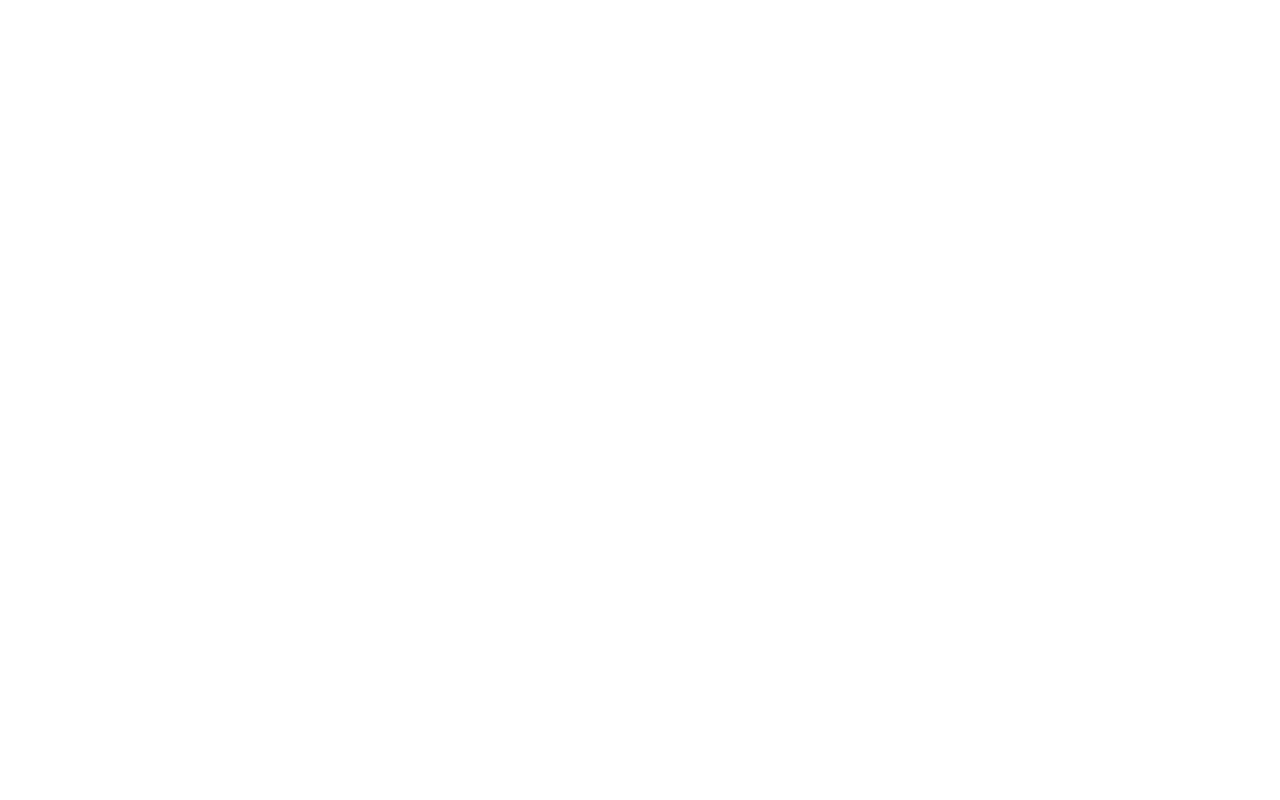
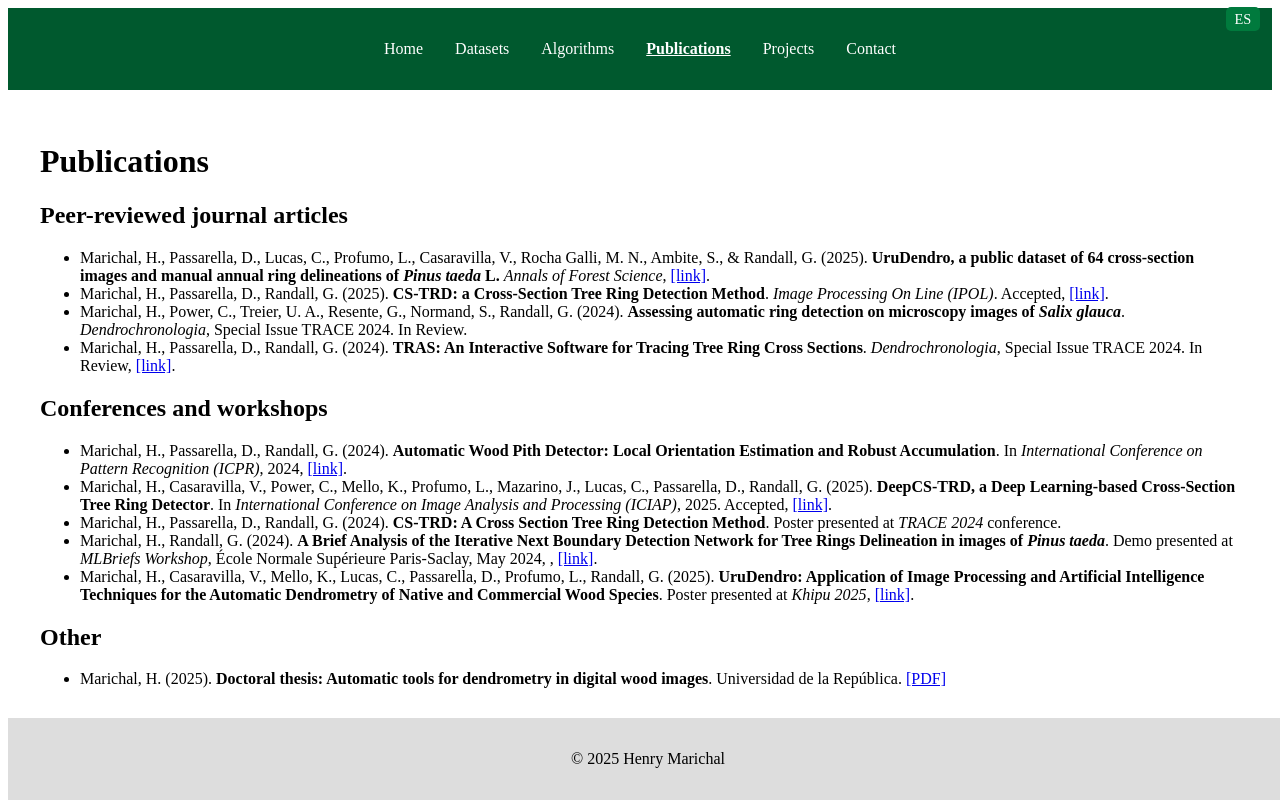
Before and after one commit to hmarichal93/uruDendro, a plain HTML site: page publicaciones.html in a window 1280 px wide. Drawn offline with Linux system fonts and the light colour scheme.

Commit message:
publicaciones

```diff
--- a/publicaciones.html
+++ b/publicaciones.html
@@ -0,0 +1,97 @@
+<!DOCTYPE html>
+<html lang="en">
+<head>
+  <meta charset="UTF-8">
+  <meta name="viewport" content="width=device-width, initial-scale=1.0">
+  <title>Publications</title>
+  <link rel="stylesheet" href="css/style.css">
+  <style>
+    .lang-switcher {
+      position: absolute;
+      top: 10px;
+      right: 20px;
+    }
+    .lang-switcher a {
+      text-decoration: none;
+      color: white;
+      font-size: 0.9em;
+      padding: 0.3em 0.6em;
+      background-color: #007a3d;
+      border-radius: 5px;
+    }
+  </style>
+</head>
+<body>
+  <header>
+    <div class="lang-switcher">
+      <a href="publicaciones.html">ES</a>
+    </div>
+    <nav>
+      <ul>
+        <li><a href="index.html">Home</a></li>
+        <li><a href="datasets.html">Datasets</a></li>
+        <li><a href="algoritmos.html">Algorithms</a></li>
+        <li><a href="publicaciones_en.html" class="active">Publications</a></li>
+        <li><a href="proyectos.html">Projects</a></li>
+        <li><a href="contacto.html">Contact</a></li>
+      </ul>
+    </nav>
+  </header>
+  <main>
+    <h1>Publications</h1>
+
+    <section>
+      <h2>Peer-reviewed journal articles</h2>
+      <ul>
+        <li>
+          Marichal, H., Passarella, D., Lucas, C., Profumo, L., Casaravilla, V., Rocha Galli, M. N., Ambite, S., & Randall, G. (2025). <strong>UruDendro, a public dataset of 64 cross-section images and manual annual ring delineations of <em>Pinus taeda</em> L.</strong> <em>Annals of Forest Science</em>, <a href="https://rdcu.be/euo3F" target="_blank">[link]</a>.
+        </li>
+        <li>
+          Marichal, H., Passarella, D., Randall, G. (2025). <strong>CS-TRD: a Cross-Section Tree Ring Detection Method</strong>. <em>Image Processing On Line (IPOL)</em>. Accepted, <a href="https://github.com/hmarichal93/cstrd" target="_blank">[link]</a>.
+        </li>
+        <li>
+          Marichal, H., Power, C., Treier, U. A., Resente, G., Normand, S., Randall, G. (2024). <strong>Assessing automatic ring detection on microscopy images of <em>Salix glauca</em></strong>. <em>Dendrochronologia</em>, Special Issue TRACE 2024. In Review.
+        </li>
+        <li>
+          Marichal, H., Passarella, D., Randall, G. (2024). <strong>TRAS: An Interactive Software for Tracing Tree Ring Cross Sections</strong>. <em>Dendrochronologia</em>, Special Issue TRACE 2024. In Review, <a href="https://github.com/hmarichal93/tras" target="_blank">[link]</a>.
+        </li>
+      </ul>
+    </section>
+
+    <section>
+      <h2>Conferences and workshops</h2>
+      <ul>
+        <li>
+          Marichal, H., Passarella, D., Randall, G. (2024). <strong>Automatic Wood Pith Detector: Local Orientation Estimation and Robust Accumulation</strong>. In <em>International Conference on Pattern Recognition (ICPR)</em>, 2024, <a href="https://github.com/hmarichal93/apd" target="_blank">[link]</a>.
+        </li>
+        <li>
+          Marichal, H., Casaravilla, V., Power, C., Mello, K., Profumo, L., Mazarino, J., Lucas, C., Passarella, D., Randall, G. (2025). <strong>DeepCS-TRD, a Deep Learning-based Cross-Section Tree Ring Detector</strong>. In <em>International Conference on Image Analysis and Processing (ICIAP)</em>, 2025. Accepted, <a href="https://hmarichal93.github.io/deepcstrd/" target="_blank">[link]</a>.
+        </li>
+        <li>
+          Marichal, H., Passarella, D., Randall, G. (2024). <strong>CS-TRD: A Cross Section Tree Ring Detection Method</strong>. Poster presented at <em>TRACE 2024</em> conference.
+        </li>
+        <li>
+          Marichal, H., Randall, G. (2024). <strong>A Brief Analysis of the Iterative Next Boundary Detection Network for Tree Rings Delineation in images of <em>Pinus taeda</em></strong>. Demo presented at <em>MLBriefs Workshop</em>, École Normale Supérieure Paris-Saclay, May 2024, , <a href="https://ipolcore.ipol.im/demo/clientApp/demo.html?id=77777000523" target="_blank">[link]</a>.
+        </li>
+        <li>
+          Marichal, H., Casaravilla, V., Mello, K., Lucas, C., Passarella, D., Profumo, L., Randall, G. (2025). <strong>UruDendro: Application of Image Processing and Artificial Intelligence Techniques for the Automatic Dendrometry of Native and Commercial Wood Species</strong>. Poster presented at <em>Khipu 2025</em>, <a href="https://khipu.ai/khipu2025/poster-sessions-2025/" target="_blank">[link]</a>.
+        </li>
+
+      </ul>
+    </section>
+
+    <section>
+      <h2>Other</h2>
+      <ul>
+        <li>
+          Marichal, H. (2025). <strong>Doctoral thesis: Automatic tools for dendrometry in digital wood images</strong>. Universidad de la República. <a href="#">[PDF]</a>
+        </li>
+      </ul>
+    </section>
+
+  </main>
+  <footer>
+    <p>&copy; 2025 Henry Marichal</p>
+  </footer>
+</body>
+</html>
```
Also changed, not shown: index.html (+1 -1 lines).
